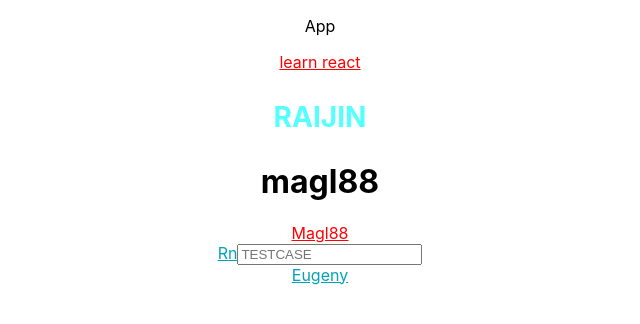
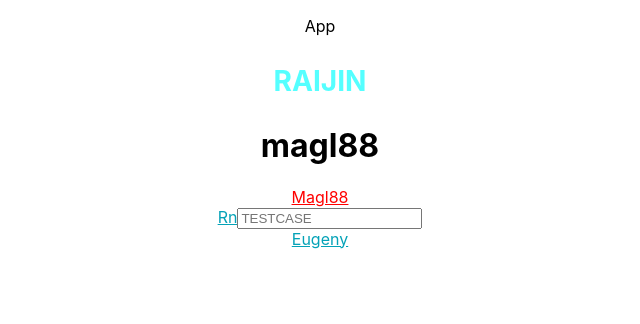
Before and after one commit to alkov-dev/CRA, a React (Create React App) app: page / in a window 1280 px wide. Shown: the top 324 px of the page, without its empty margins (320-960 px from the left). Built offline with nearby package versions, Linux system fonts and the light colour scheme.

Commit message:
fix: remove unnecessary row

```diff
--- a/src/App.js
+++ b/src/App.js
@@ -8,7 +8,6 @@ function App() {
   return (
     <div className="App">
       <p>App</p>
-      <a href="#">learn react</a>
       <Raijin />
       <Magl88 />
       <Rn />
```
